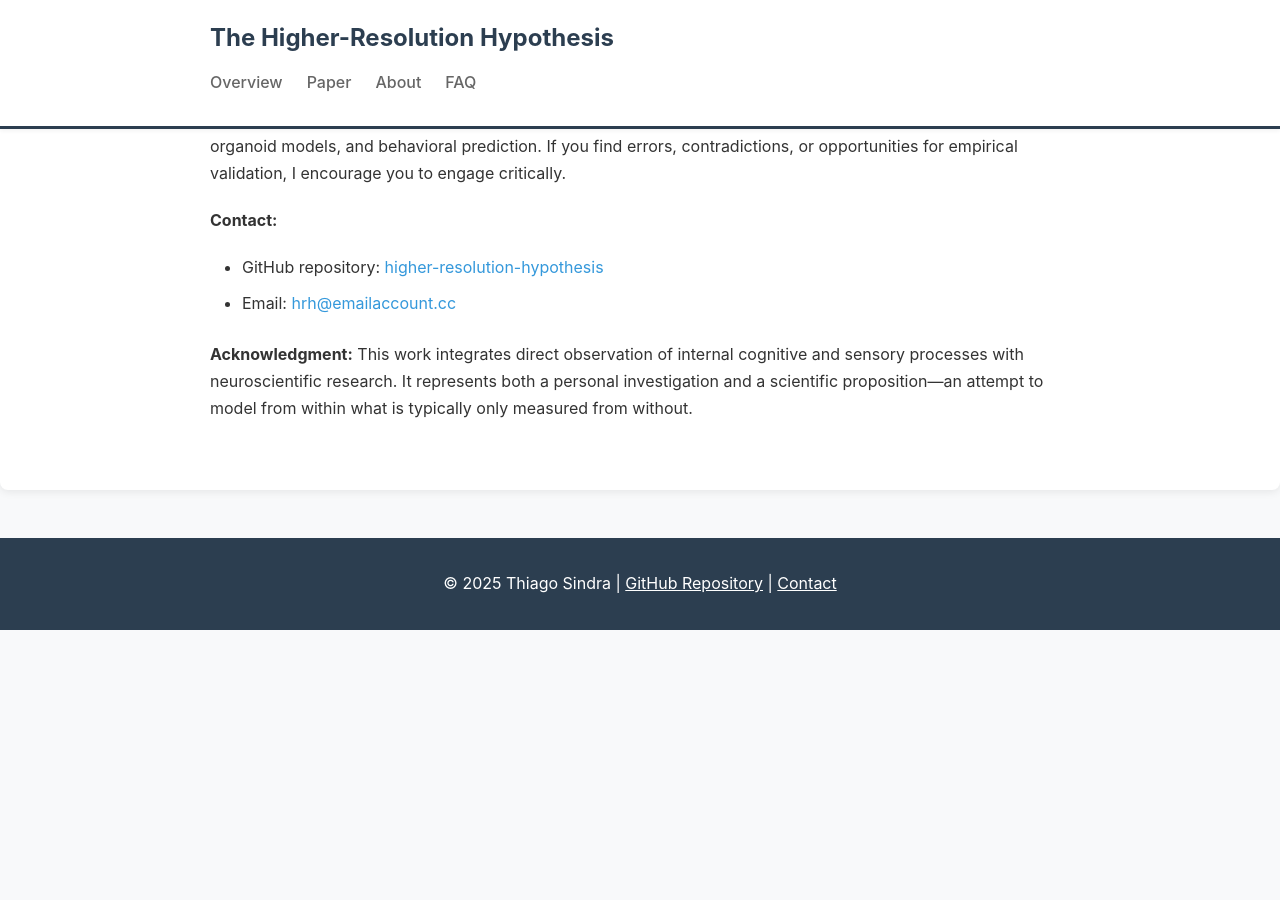
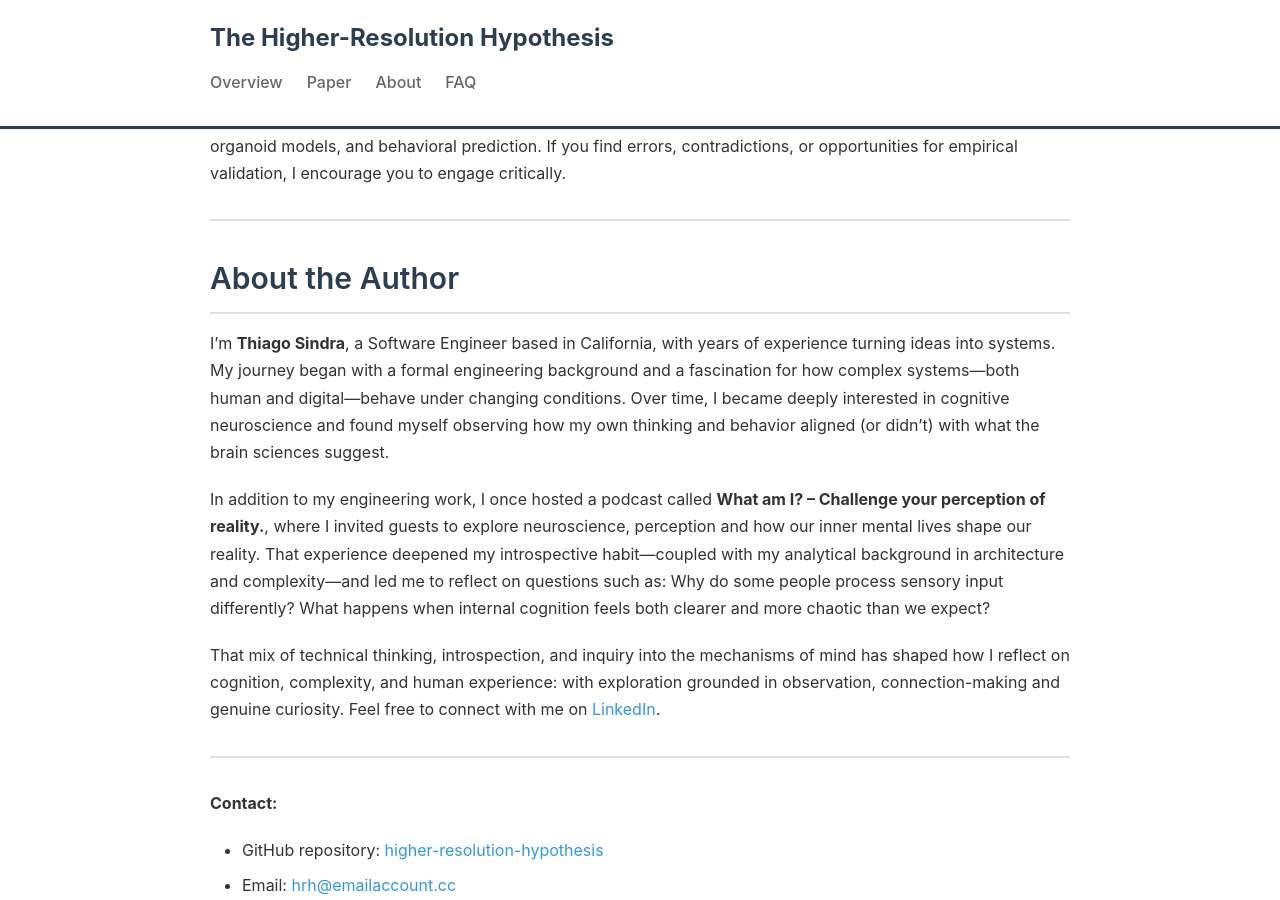
Before and after one commit to thiagosindra/higher-resolution-hypothesis, a Jekyll site: the page built from docs/about.md, in a window 1280 px wide and 900 px high, scrolled down 460 px. Built offline with Jekyll 4.4.1, drawn with Linux system fonts in a browser that asks for light colours; before the commit the page ends 1090 px from its top, so only the background shows below that.

Commit message:
Added an about me section

```diff
--- a/docs/about.md
+++ b/docs/about.md
@@ -11,6 +11,18 @@ This framework represents an open theoretical model intended to invite interdisc
 
 This is not a formal publication in a peer-reviewed venue. It is an evolving hypothesis offered as a starting point for scientific dialogue. The framework is designed to be testable through neuroimaging, electrophysiology, organoid models, and behavioral prediction. If you find errors, contradictions, or opportunities for empirical validation, I encourage you to engage critically.
 
+---
+
+## About the Author
+
+I'm **Thiago Sindra**, a Software Engineer based in California, with years of experience turning ideas into systems. My journey began with a formal engineering background and a fascination for how complex systems—both human and digital—behave under changing conditions. Over time, I became deeply interested in cognitive neuroscience and found myself observing how my own thinking and behavior aligned (or didn't) with what the brain sciences suggest.
+
+In addition to my engineering work, I once hosted a podcast called **What am I? – Challenge your perception of reality.**, where I invited guests to explore neuroscience, perception and how our inner mental lives shape our reality. That experience deepened my introspective habit—coupled with my analytical background in architecture and complexity—and led me to reflect on questions such as: Why do some people process sensory input differently? What happens when internal cognition feels both clearer and more chaotic than we expect?
+
+That mix of technical thinking, introspection, and inquiry into the mechanisms of mind has shaped how I reflect on cognition, complexity, and human experience: with exploration grounded in observation, connection-making and genuine curiosity. Feel free to connect with me on [LinkedIn](https://www.linkedin.com/in/thiagosindra/).
+
+---
+
 **Contact:**
 - GitHub repository: [higher-resolution-hypothesis](https://github.com/thiagosindra/higher-resolution-hypothesis)
 - Email: [hrh@emailaccount.cc](mailto:hrh@emailaccount.cc)
```
